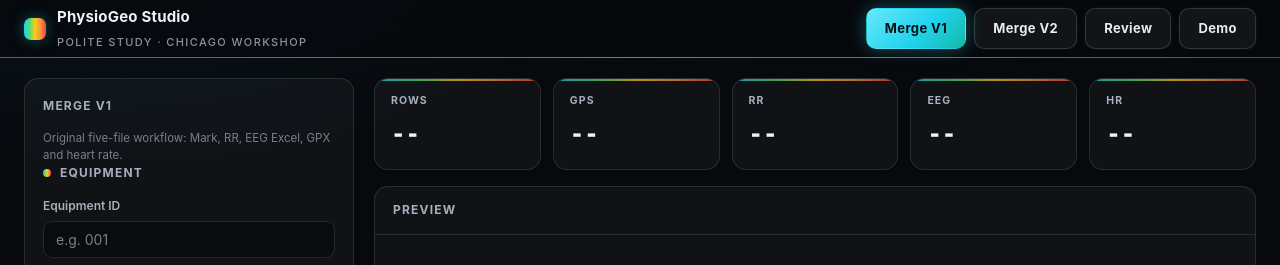
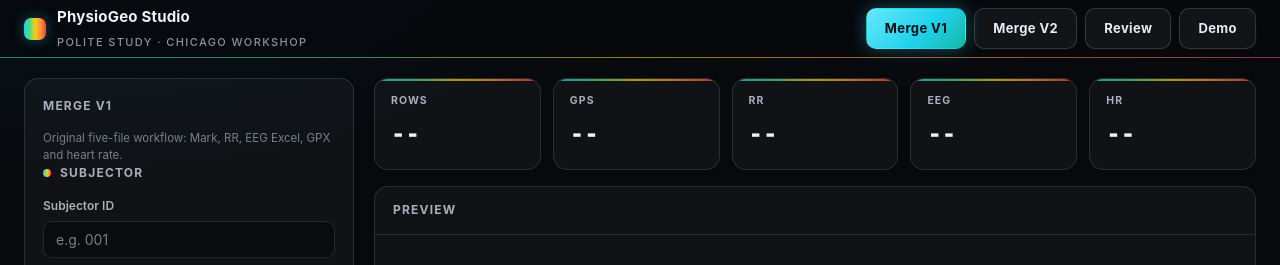
Before and after one commit to Murmur0725/physiogeo-merge-tool, a Vue app: page / in a window 1280 px wide. Shown: the top 265 px of the page. Built offline with nearby package versions, Linux system fonts and the light colour scheme.

Commit message:
Rename merge participant field to Subjector ID in both versions

```diff
--- a/src/views/MergeView.vue
+++ b/src/views/MergeView.vue
@@ -80,7 +80,7 @@ const canMerge = computed(() => {
 
 const gateHint = computed(() => {
   if (subjectId.value.trim() === "" || subjectName.value.trim() === "") {
-    return "Enter equipment ID and name.";
+    return "Enter Subjector ID and name.";
   }
   if (isV2.value) return windowMode.value === "manual"
     ? "Upload ZIP + EEG CSV / Excel and enter both baseline (A/B) and experiment (C/D) windows."
@@ -121,7 +121,7 @@ async function generate() {
     const id = subjectId.value.trim();
     const name = subjectName.value.trim();
     const inputFiles = { ...files };
-    log(`Equipment: ${id} ${name}`);
+    log(`Subjector ID: ${id}; Name: ${name}`);
     log(
       `Route timezone: ${EEG_TIMEZONE_OPTIONS[eegTimezone.value]?.label || eegTimezone.value}`
     );
@@ -210,9 +210,9 @@ function download() {
       <section class="card">
         <h2>{{ isV2 ? "Merge V2" : "Merge V1" }}</h2>
         <p class="hint">{{ isV2 ? "Phone ZIP + EEG CSV / Excel. Baseline and experiment share the existing private archive." : "Original five-file workflow: Mark, RR, EEG Excel, GPX and heart rate." }}</p>
-        <h2><span class="dot" style="background: var(--rainbow)"></span>Equipment</h2>
+        <h2><span class="dot" style="background: var(--rainbow)"></span>Subjector</h2>
         <label class="field">
-          <span>Equipment ID</span>
+          <span>Subjector ID</span>
           <input v-model="subjectId" type="text" placeholder="e.g. 001" autocomplete="off" />
         </label>
         <label class="field">
```
